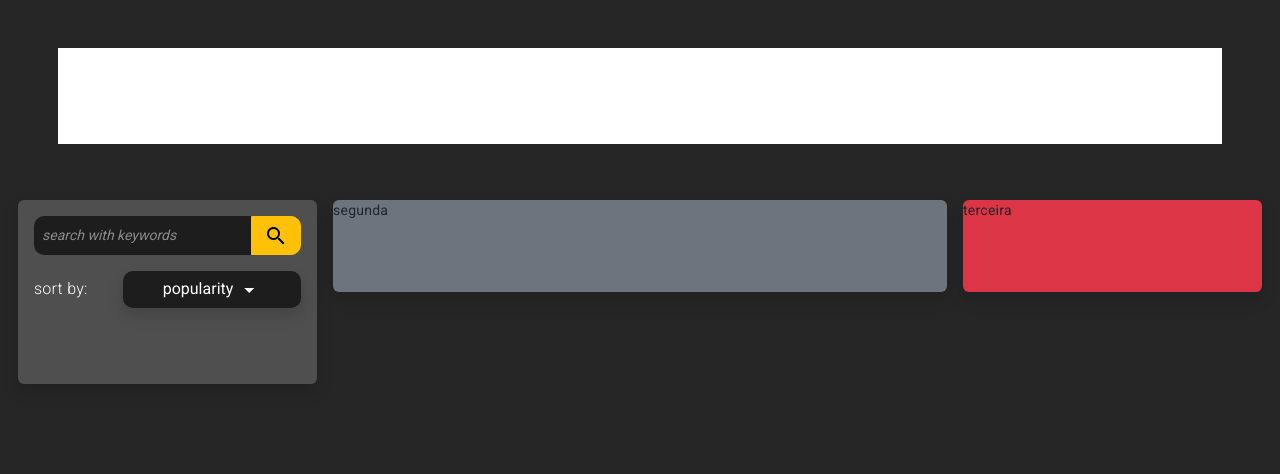
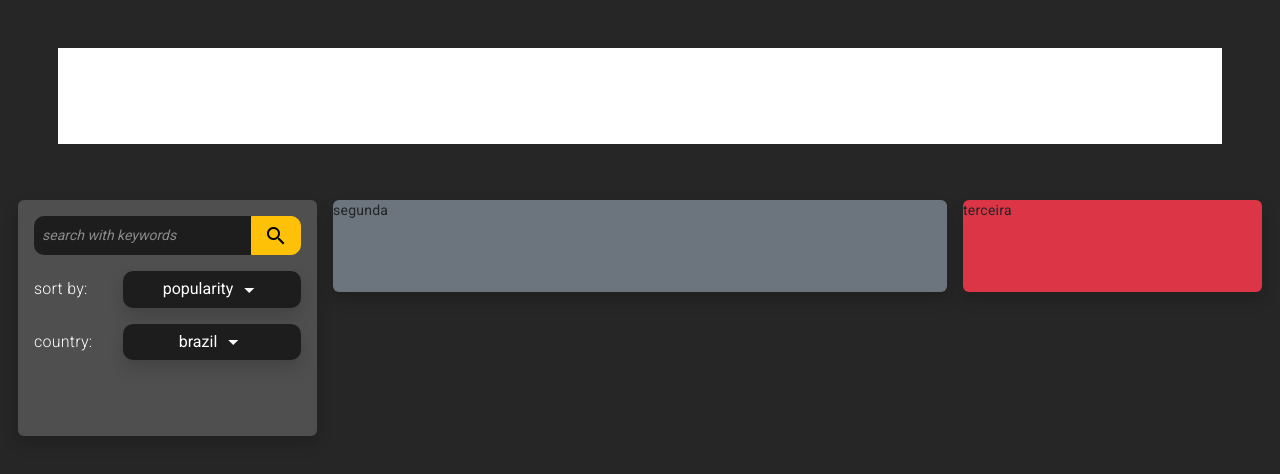
Before and after one commit to anddMF/PTX2023.Front, an Angular app in the folder angular-front/ptx-front/: page / in a window 1280 px wide. Shown: the top 474 px of the page. Built offline with nearby package versions, Linux system fonts and the light colour scheme.

Commit message:
add dropdown interface

```diff
--- a/angular-front/ptx-front/src/app/home/components/home-hub/home-hub.component.html
+++ b/angular-front/ptx-front/src/app/home/components/home-hub/home-hub.component.html
@@ -20,6 +20,13 @@
                     </div>
                 </div>
 
+                <div class="row-flex mt-3">
+                    <label class="col-12 col-md-4 col-sm-10 dropdown-label">country:</label>
+                    <div class="col-12 col-md-8 col-sm-10">
+                        <app-dropdown-basic [dropdownList]="dropdownCountryList" (selected)="changeCountry($event)"></app-dropdown-basic>
+                    </div>
+                </div>
+
                 <br><br><br>
             </div>
         </div>
--- a/angular-front/ptx-front/src/app/home/components/home-hub/home-hub.component.ts
+++ b/angular-front/ptx-front/src/app/home/components/home-hub/home-hub.component.ts
@@ -1,4 +1,5 @@
 import { Component } from '@angular/core';
+import { Dropdown } from 'src/app/shared/models/dropdown.model';
 
 @Component({
   selector: 'app-home-hub',
@@ -6,18 +7,28 @@ import { Component } from '@angular/core';
   styleUrls: ['./home-hub.component.css']
 })
 export class HomeHubComponent {
-  dropdownSortList = [
-    'popularity',
-    'date desc',
-    'date asc'
+  dropdownSortList: Dropdown[] = [
+    {id: 1, text: 'popularity'},
+    {id: 2, text: 'date desc'},
+    {id: 3, text: 'date asc'}
   ];
 
-  sortType = '';
+  dropdownCountryList: Dropdown[] = [
+    {id: 1, text: 'brazil'},
+    {id: 2, text: 'canada'}
+  ]
+
+  sortType: Dropdown;
+  country: Dropdown;
 
   constructor() { }
 
-  changeSortType(selected: string) {
+  changeSortType(selected: Dropdown) {
     this.sortType = selected
   }
 
+  changeCountry(selected: Dropdown) {
+    this.country = selected;
+  }
+
 }
--- a/angular-front/ptx-front/src/app/shared/components/dropdown-basic/dropdown-basic.component.html
+++ b/angular-front/ptx-front/src/app/shared/components/dropdown-basic/dropdown-basic.component.html
@@ -1,10 +1,10 @@
 <div class="dropdown text-center col-12">
     <button class="btn btn-secondary bg-black-2 border-0 col-12 shadow" type="button">
-        {{ dropdownSelected }}
+        {{ dropdownSelected.text }}
         <mat-icon class="align-self-end" fontIcon="arrow_drop_down"></mat-icon>
     </button>
     <div class="dropdown-content">
         <h5 class="dropdown-item p-1 text-center" *ngFor="let item of dropdownList"
-            (click)="changeDropdownSelected(item)">{{ item }}</h5>
+            (click)="changeDropdownSelected(item)">{{ item.text }}</h5>
     </div>
 </div>
--- a/angular-front/ptx-front/src/app/shared/components/dropdown-basic/dropdown-basic.component.ts
+++ b/angular-front/ptx-front/src/app/shared/components/dropdown-basic/dropdown-basic.component.ts
@@ -1,4 +1,5 @@
 import { Component, EventEmitter, Input, Output } from '@angular/core';
+import { Dropdown } from '../../models/dropdown.model';
 
 @Component({
   selector: 'app-dropdown-basic',
@@ -6,10 +7,10 @@ import { Component, EventEmitter, Input, Output } from '@angular/core';
   styleUrls: ['./dropdown-basic.component.css']
 })
 export class DropdownBasicComponent {
-  @Input() dropdownList: string[];
-  @Output() selected = new EventEmitter<string>();
+  @Input() dropdownList: Dropdown[];
+  @Output() selected = new EventEmitter<Dropdown>();
 
-  dropdownSelected: string = '';
+  dropdownSelected: Dropdown;
 
   constructor() {
   }
@@ -21,7 +22,7 @@ export class DropdownBasicComponent {
 
   }
 
-  changeDropdownSelected(toSelect: string){
+  changeDropdownSelected(toSelect: Dropdown){
     console.log(toSelect)
     this.dropdownSelected = toSelect;
     this.selected.emit(toSelect)
--- /dev/null
+++ b/angular-front/ptx-front/src/app/shared/models/dropdown.model.ts
@@ -0,0 +1,4 @@
+export interface Dropdown {
+    id: number;
+    text: string;
+}
```
